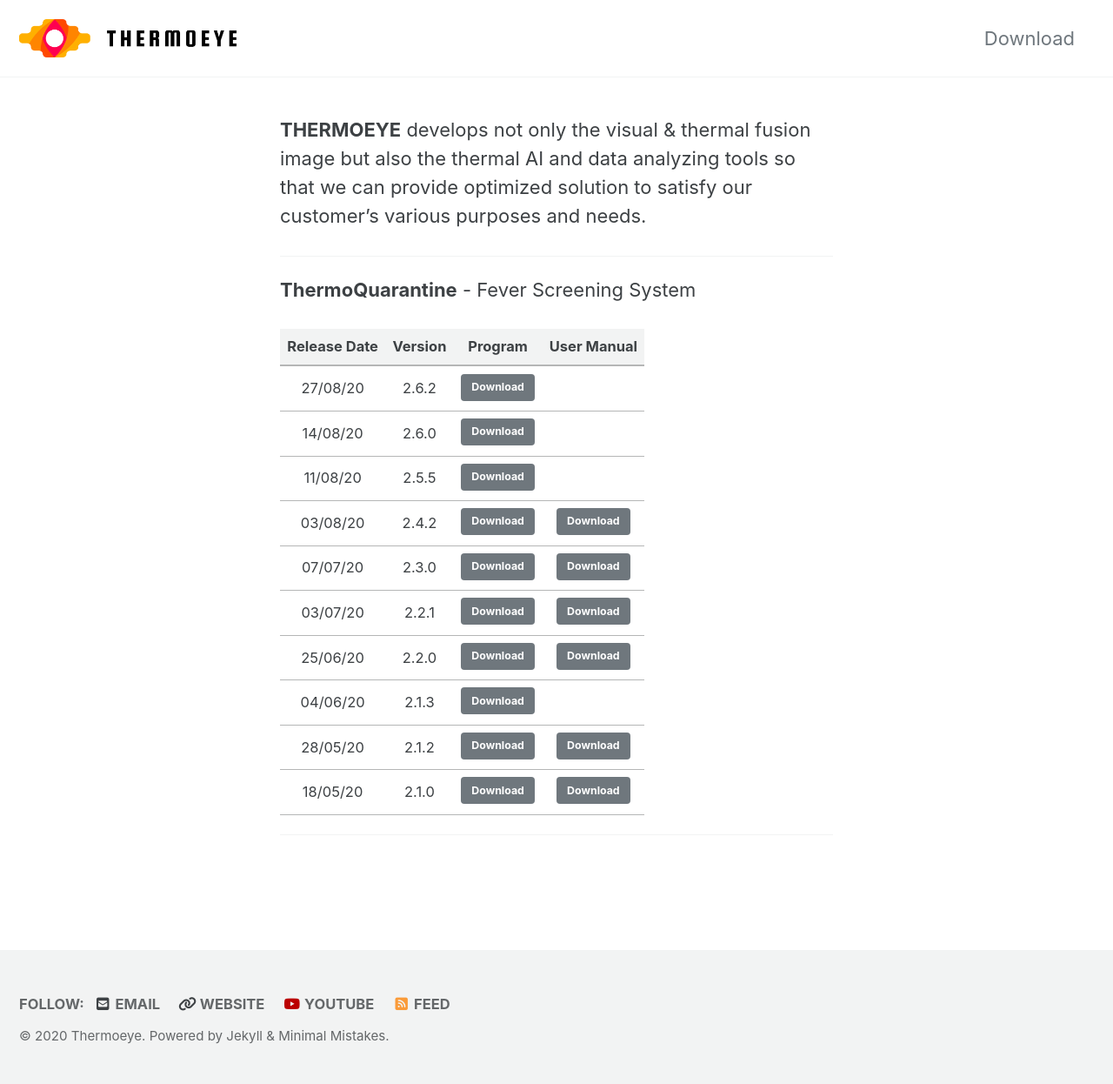
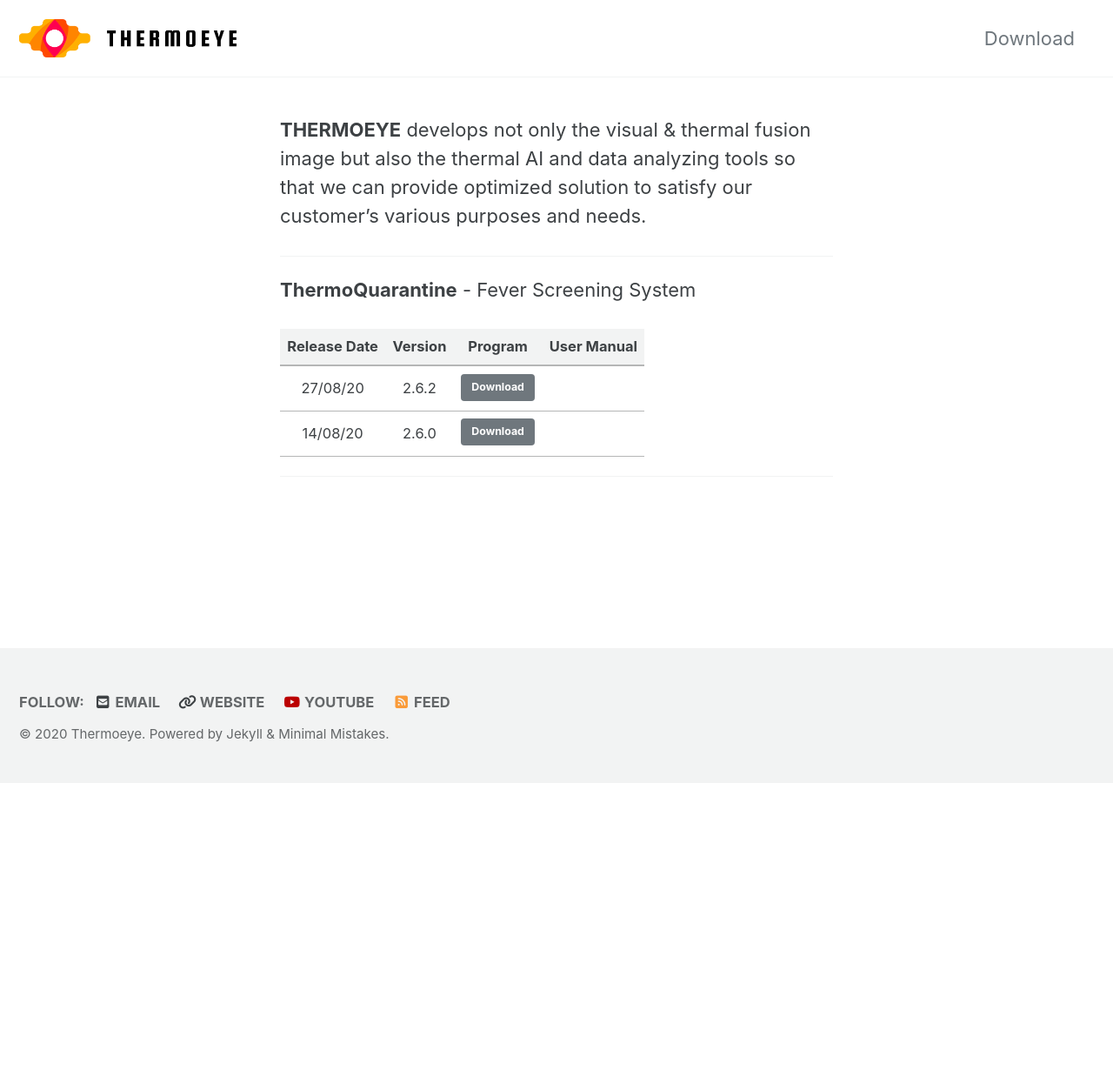
Before and after one commit to ThermoEye/ThermoEye.github.io, a Jekyll site: the page built from _pages/download.md, in a window 1280 px wide. Shown: the whole page at 87% size. Built offline with Jekyll 4.4.1, drawn with Linux system fonts in a browser that asks for light colours; cached includes are drawn as plain includes; nearby versions of some CDN libraries; after the commit the page ends 900 px from its top, so only the background shows below that.

Commit message:
delete old setup download

```diff
--- a/_pages/download.md
+++ b/_pages/download.md
@@ -21,13 +21,5 @@
 |:---------:|:---------:|:---------:|:---------:|
 | 27/08/20 | 2.6.2 | <a href="https://docs.google.com/uc?export=download&id=1af3Ozhm27UWycQdBtPChLchJ7J3hXeXr" class="btn btn--primary">Download</a> |  |
 | 14/08/20 | 2.6.0 | <a href="https://docs.google.com/uc?export=download&id=1rMy4JghwICPUWrqd5W7nK924t3pQk71c" class="btn btn--primary">Download</a> |  |
-| 11/08/20 | 2.5.5 | <a href="https://docs.google.com/uc?export=download&id=1E9-YAsjYhNBBxYA_dq0GR_tblukh_5W2" class="btn btn--primary">Download</a> |  |
-| 03/08/20 | 2.4.2 | <a href="https://docs.google.com/uc?export=download&id=1KG0odOlWiBOcOJ3utVRsqk-wwHP6JauY" class="btn btn--primary">Download</a> | <a href="https://docs.google.com/uc?export=download&id=1EK7yxFblUUVWGxjvqxirdhaLLc51P3yE" class="btn btn--primary">Download</a> |
-| 07/07/20 | 2.3.0 | <a href="https://docs.google.com/uc?export=download&id=1Dj2M92AnunLv9m28-mSB3ogmTpgjTlDC" class="btn btn--primary">Download</a> | <a href="https://docs.google.com/uc?export=download&id=1uk9fDWnQ9EgRp40JBxRrMgcRdpCUlzf0" class="btn btn--primary">Download</a> |
-| 03/07/20 | 2.2.1 | <a href="https://docs.google.com/uc?export=download&id=1MvOugKYWZHy-cP-1utPxnR3rnZFjHqPc" class="btn btn--primary">Download</a> | <a href="https://docs.google.com/uc?export=download&id=1uk9fDWnQ9EgRp40JBxRrMgcRdpCUlzf0" class="btn btn--primary">Download</a> |
-| 25/06/20 | 2.2.0 | <a href="https://docs.google.com/uc?export=download&id=1cwPfPzumMxdEOPFG6CFGCmQVahlJOc5E" class="btn btn--primary">Download</a> | <a href="https://docs.google.com/uc?export=download&id=1uk9fDWnQ9EgRp40JBxRrMgcRdpCUlzf0" class="btn btn--primary">Download</a> |
-| 04/06/20 | 2.1.3 | <a href="https://docs.google.com/uc?export=download&id=1mxCbizQ-pfslYagtBI_7qYO_n-amVQsk" class="btn btn--primary">Download</a> | |
-| 28/05/20 | 2.1.2 | <a href="https://docs.google.com/uc?export=download&id=1Bdcx7_bKJs8hx4eh51aEUuZZauU-alWP" class="btn btn--primary">Download</a> | <a href="https://docs.google.com/uc?export=download&id=1sbdMsvB21nthq-iyi48G6fk48s6TPtEm" class="btn btn--primary">Download</a> |
-| 18/05/20 | 2.1.0 | <a href="https://docs.google.com/uc?export=download&id=1M86qxJPFL2PlJ8QW53Cnxh4HBAQpUZau" class="btn btn--primary">Download</a> |  <a href="https://docs.google.com/uc?export=download&id=1M86qxJPFL2PlJ8QW53Cnxh4HBAQpUZau" class="btn btn--primary">Download</a>  |
 
 ---
```
